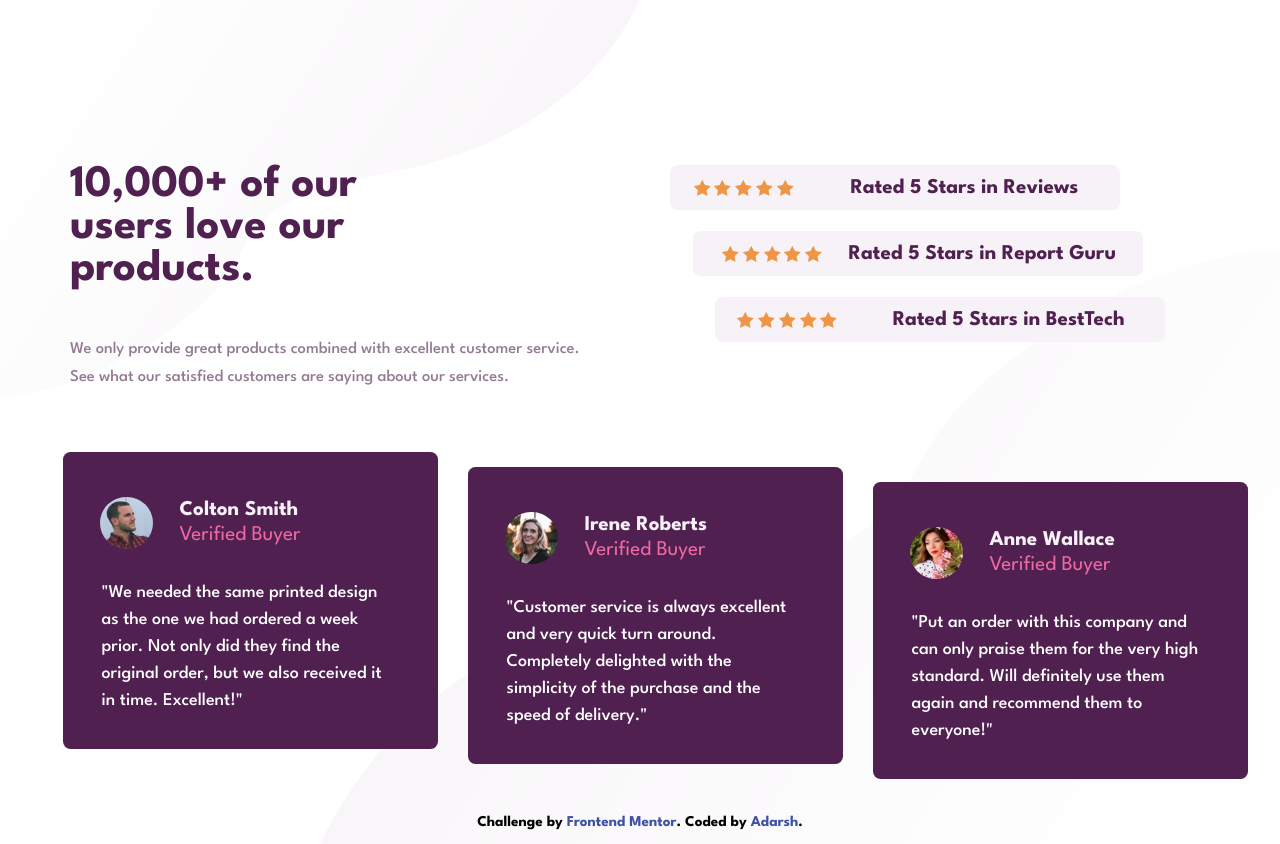
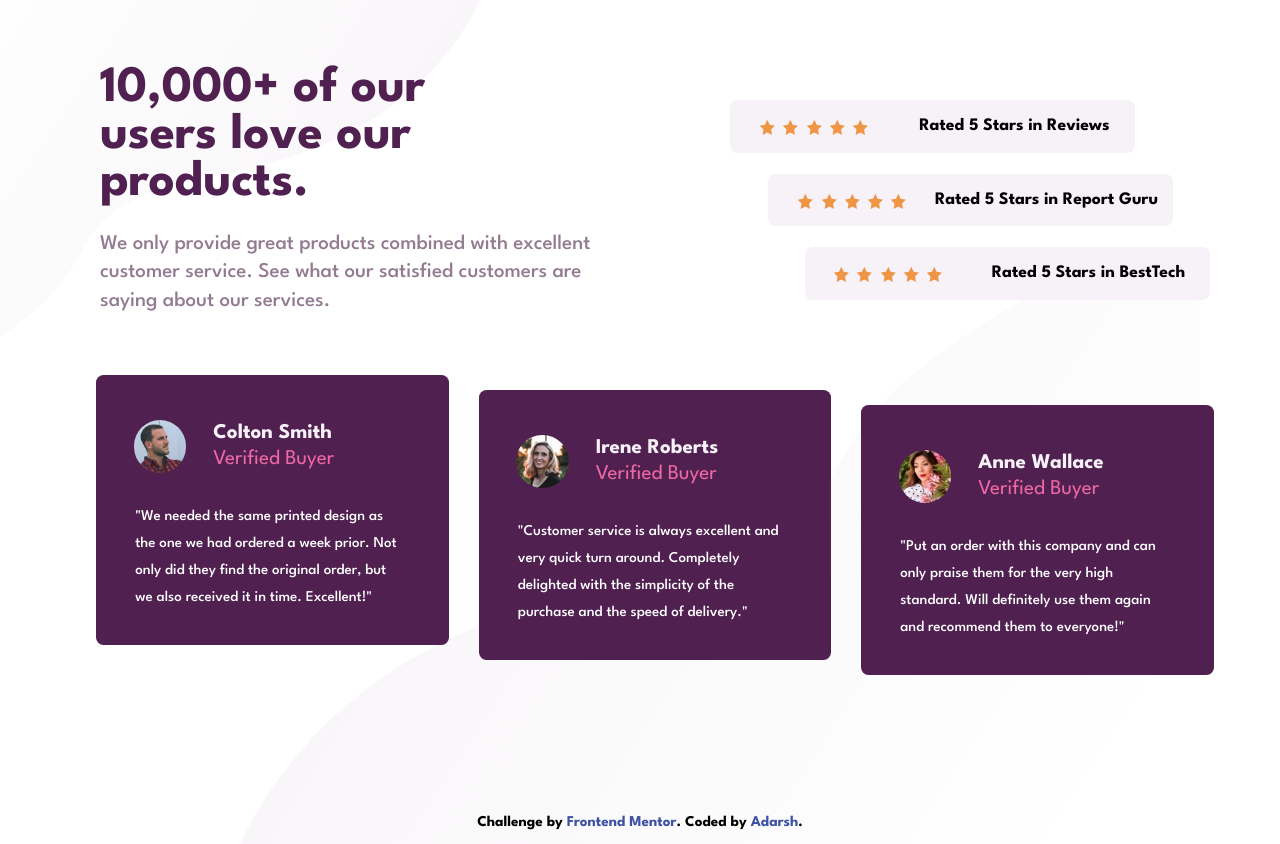
Before and after one commit to adarsh78/Social-Proof-Section-Master, a plain HTML site: page index.html in a window 1280 px wide. Drawn offline with Linux system fonts and the light colour scheme.

Commit message:
CSS File Updated
CSS File Updated

```diff
--- a/style.css
+++ b/style.css
@@ -13,7 +13,7 @@ html{
 body{
     background-image: url("images/bg-pattern-top-mobile.svg"), url("images/bg-pattern-bottom-mobile.svg");
     background-repeat: no-repeat, no-repeat;
-    background-position: top left, bottom right;
+    background-position: top left , bottom right;
     background-size: 100%;
     font-family: 'League Spartan', sans-serif;
 }
@@ -43,7 +43,7 @@ body{
     font-size: 3rem;
     font-weight: 700;
     padding: 3rem;
-    margin-top: 2.5rem;
+    margin-top: 4rem;
 }
 
 .heading p{
@@ -52,7 +52,7 @@ body{
     font-weight: 500;
     padding: 0 3rem;
     line-height: 1.9rem;
-    /* margin-top: -1.4rem; */
+    margin-top: -1.4rem;
 }
 
 .fragments{
@@ -74,7 +74,7 @@ body{
     align-items: center;
 }
 
-.frag-1 h3, .frag-2 h3, .frag-3 h3{
+.frag-1 h2, .frag-2 h2, .frag-3 h2{
     color: hsl(300, 43%, 22%);
     font-size: 1.4rem;
     font-weight: 700;
@@ -85,12 +85,12 @@ body{
     margin-top: 1.2rem;
 }
 
-/* .image-star{
-    display: flex;
-    flex-direction: row;
-    justify-content: space-evenly;
-    align-items: center;
-} */
+.image-star img{
+    height: 1.3rem;
+    width: 1.3rem;
+    margin-left: 0.5rem;
+
+}
 
 .bottom-section{
     display: flex;
@@ -147,7 +147,7 @@ body{
 
 .desc{
     padding: 1rem 3.2rem 2.3rem 2.6rem;
-    font-size: 1.2rem;
+    font-size: 1.275rem;
     font-weight: 500;
     line-height: 1.8rem;
 }
@@ -169,56 +169,70 @@ body{
     body {
         background-image: url("images/bg-pattern-top-desktop.svg"), url("images/bg-pattern-bottom-desktop.svg");
         background-repeat: no-repeat, no-repeat;
-        background-position: top left, bottom right;
+        background-position: top left -20vh, bottom right 10vh;
         background-size: 50%, 75%;
     }
 
     .top-section{
         display: flex;
         flex-direction: row;
-        justify-content: space-between;
+        justify-content: space-evenly;
         align-items: center;
     }
 
     .heading{
         width: 30rem;
         text-align: left;
-        margin: 4rem 10rem 0 -6rem;
+        margin: -11rem 10rem 0 -1rem;
+    }
+
+    .heading h1{
+        font-size: 3.4rem;
     }
 
    .heading p{
     width: 40rem;
-    font-size: 1.1rem;
-    /* margin: 0 -2.5rem 0 0 ; */
+    font-size: 1.4rem;
    }
 
    .frag-1, .frag-2, .frag-3{
     display: flex;
     flex-direction: row;
-    justify-content: space-evenly;
+    justify-content: space-around;
     align-items: center;
-    height: 3rem;
-    width: 30rem;
+    height: 3.5rem;
+    width: 27rem;
    }
 
-   .image-star{
-    margin: 0 1rem 1rem 0;
+   .image-star img{
+    width: 1rem;
+    height: 1rem;
+    margin: 0.4rem 0 0 0.3rem;
    }
 
    .star-2{
-    margin: 0 0 1rem 1.4rem;
+    margin-left: 0.8rem;
+   }
+
+   .fragments h2{
+    font-size: 1rem;
+    margin-right: 4rem;
+   }
+
+   .frag-2 h2{
+    margin-left: 1.9rem;
    }
 
    .frag-2{
-    margin-left: 3rem;
+    margin-left: 5rem;
    }
 
    .frag-3{
-    margin-left: 6rem;
+    margin-left: 10rem;
    }
 
    .fragments{
-    margin-top: 4rem;
+    margin-top: -5rem;
    }
 
    .bottom-section{
@@ -229,8 +243,12 @@ body{
    }
 
    .person-1, .person-2, .person-3{
-    width: 25rem;
+    width: 23.5rem;
     margin: 4rem 0 2rem 2rem;
+   }
+
+   .desc p{
+    font-size: 1rem;
    }
 
    .person-2{
```
